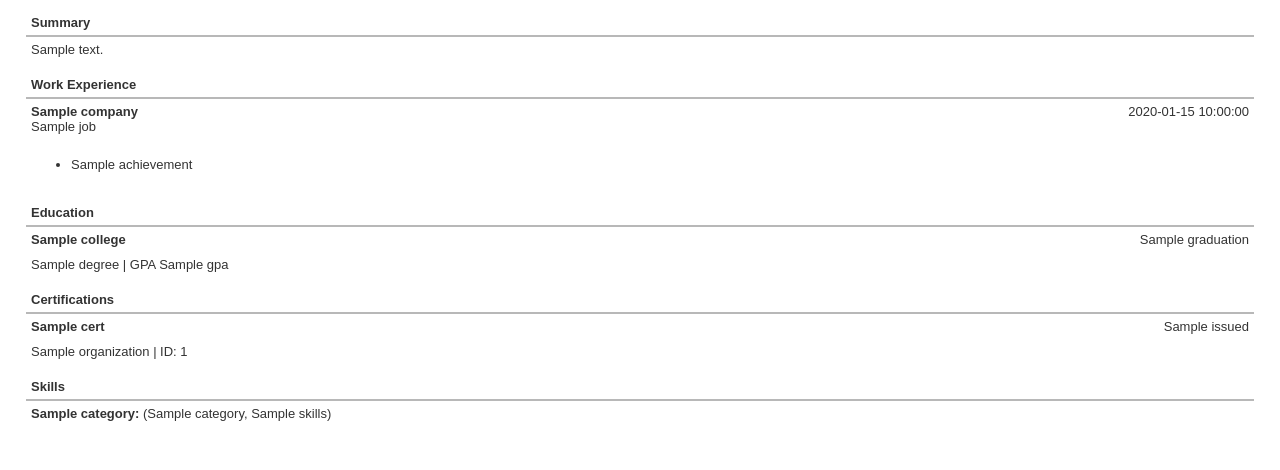
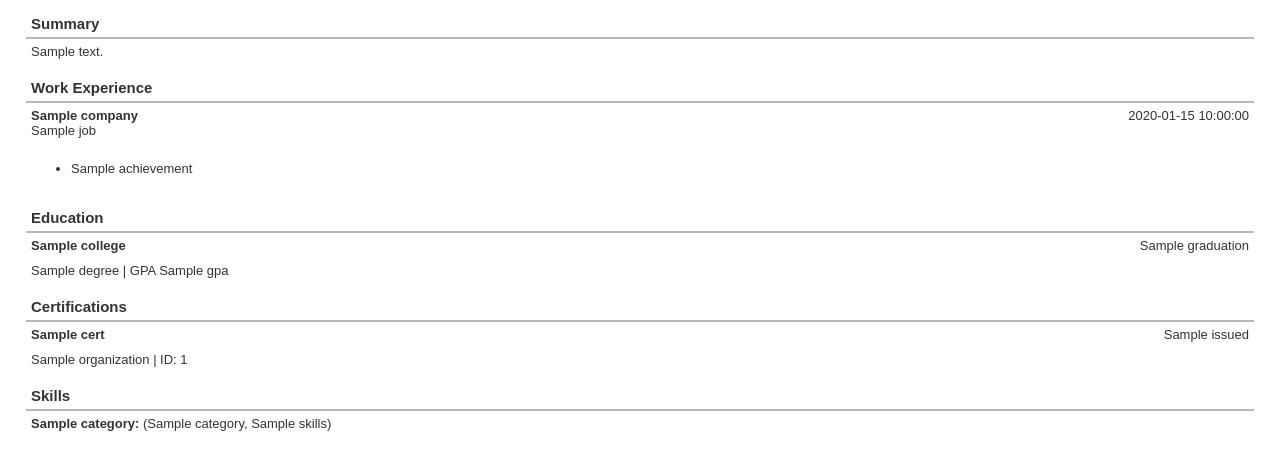
Before and after one commit to nick-thomp/Resume-Generator, a Python web app: template templates/basic.html in a window 1280 px wide. Shown: the part 99-569 px from the top of the page. Run offline with Jinja, Linux system fonts and the light colour scheme; the template is opened without the code that fills it: most values are stand-ins (such as "Sample title", 1, 10 or a date in 2020).

Commit message:
missing px on font size in basic.html

```diff
--- a/templates/basic.html
+++ b/templates/basic.html
@@ -34,7 +34,7 @@
 			padding: 5px;
         }
 		th {
-			font-size: 15;
+			font-size: 15px;
 			text-align: start;
 		}
 		tr {
```
